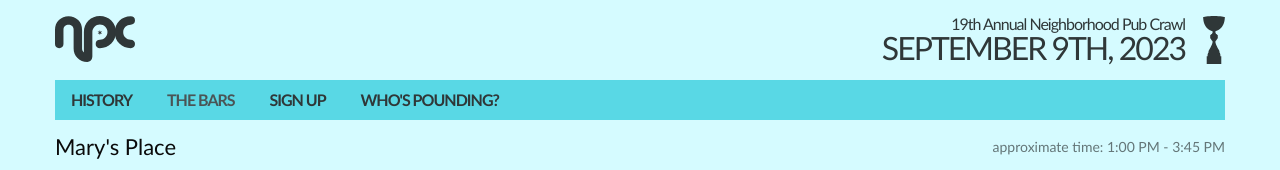
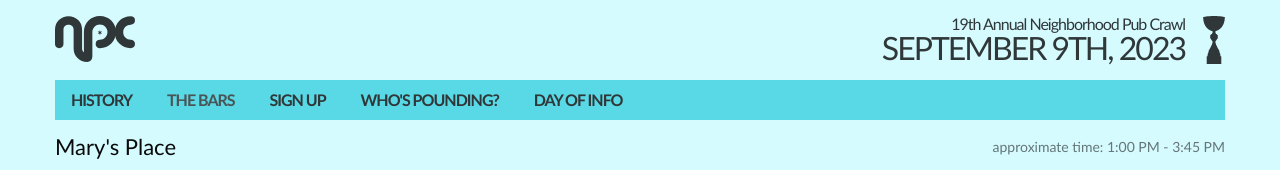
Before and after one commit to schrags08/npc, a plain HTML site: page bars.html in a window 1280 px wide. Shown: the top 170 px of the page. Drawn offline with Linux system fonts and the light colour scheme.

Commit message:
Update bars.html

```diff
--- a/bars.html
+++ b/bars.html
@@ -39,6 +39,7 @@
                             <li class="selected"><a href="/bars.html">The Bars</a></li>
                             <li ><a href="/signup.html">Sign Up</a></li>
                             <li ><a href="/whospounding.html">Who's Pounding?</a></li>
+                            <li ><a href="/info.html">Day of Info</a></li>
                             <!--<li class="npc__askCheesy "><a href="/askcheesy.html">Ask Cheesy</a>
                                 <div class="npc__cheesySurprise"></div>
                             </li>
```
